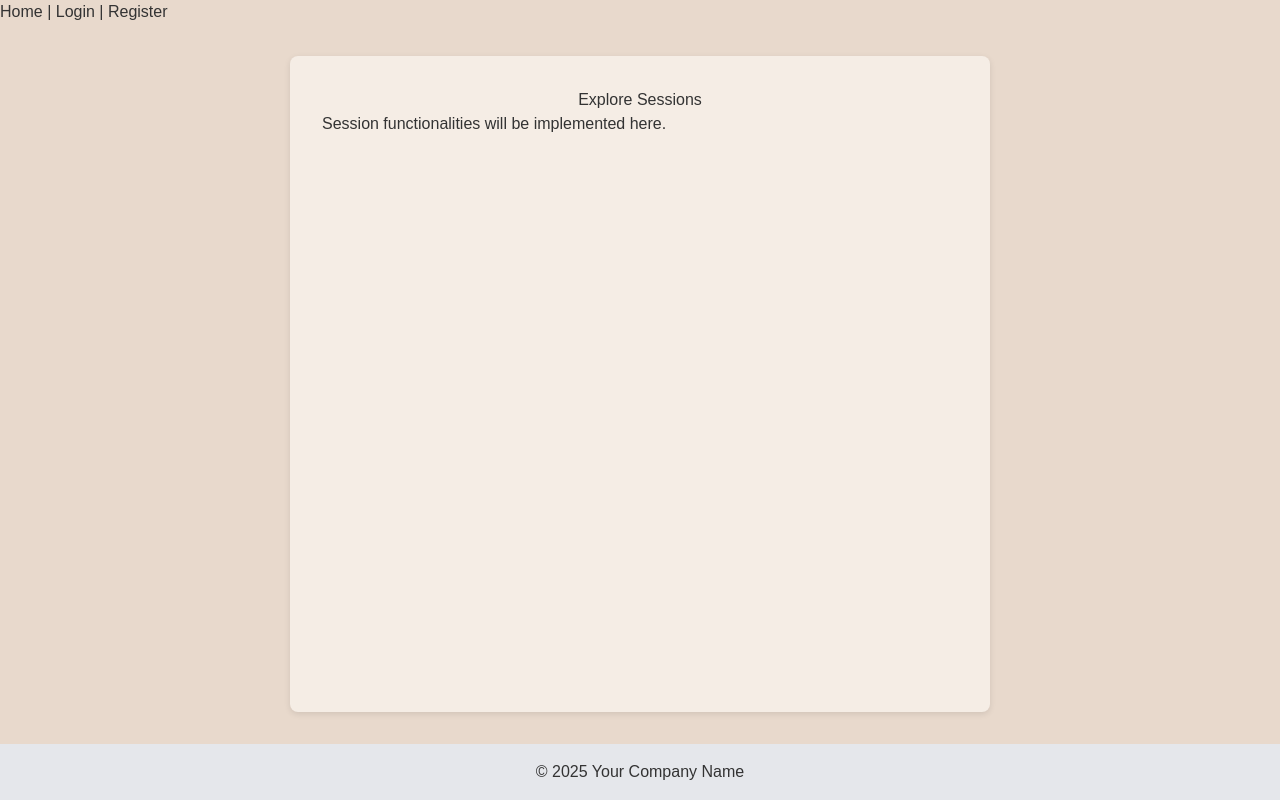
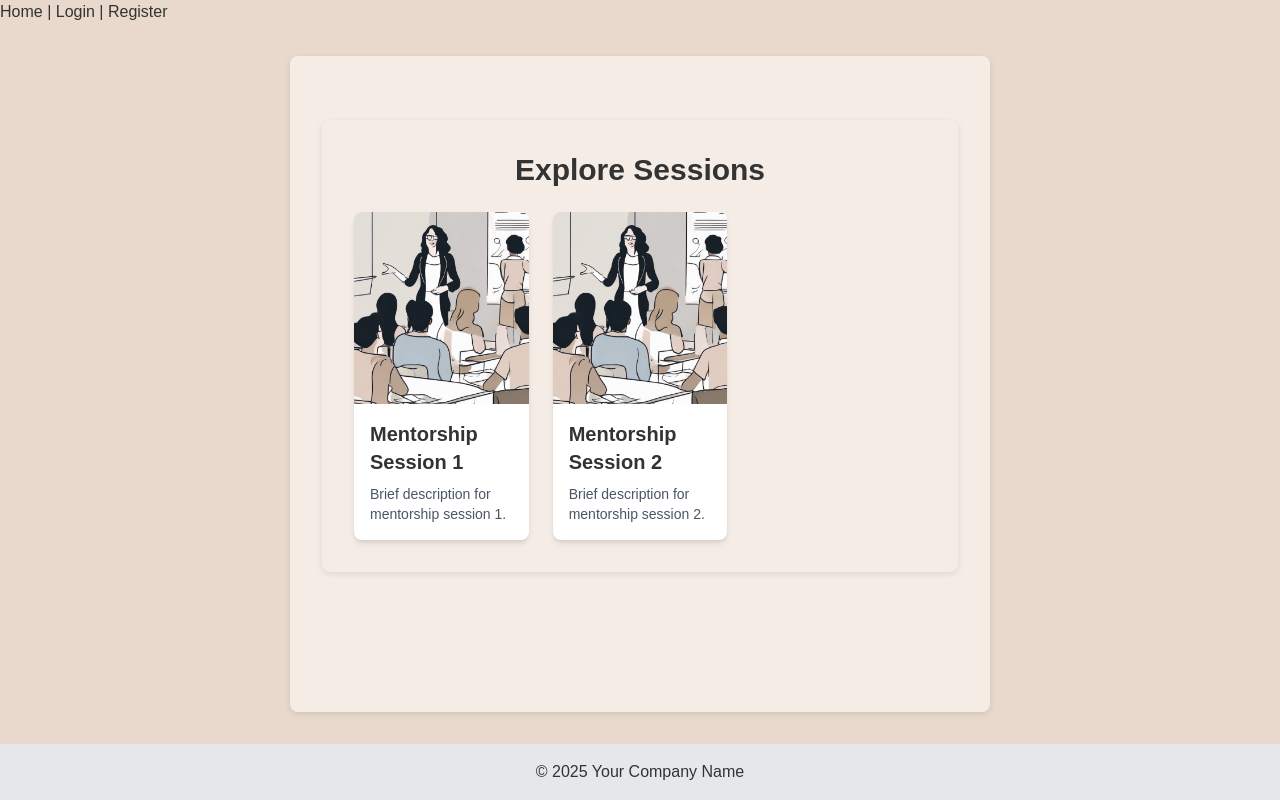
Before and after one commit to HohhotDog/Transplant-Australia-Mentoring-Platform, a React (Create React App) app in the folder Mentor-Matching-Platform/client/: page /session in a window 1280 px wide. Built offline with nearby package versions, Linux system fonts and the light colour scheme.

Commit message:
explore session page

```diff
--- a/Mentor-Matching-Platform/client/src/App.js
+++ b/Mentor-Matching-Platform/client/src/App.js
@@ -10,7 +10,7 @@ import RegisterPage from "./pages/Auth/RegisterPage";
 import SurveyPage from "./pages/Sessions/SurveyPage";
 import ProfilePage from "./pages/ProfilePage";
 import AdminPage from "./pages/Admin/AdminPage";
-import SessionPage from "./pages/Sessions/SessionPage";
+import SessionPage from "./pages/Sessions/ExploreSessionPage";
 
 
 // Import global layout component
--- a/Mentor-Matching-Platform/client/src/components/session/SessionCard.jsx
+++ b/Mentor-Matching-Platform/client/src/components/session/SessionCard.jsx
@@ -0,0 +1,32 @@
+import React from 'react';
+import { Link } from 'react-router-dom'; // Import Link for routing
+
+/**
+ * SessionCard component displays a session card with image, title, and description.
+ * When clicked, it navigates to the session detail page.
+ */
+const SessionCard = ({ session }) => {
+  // Destructure session properties
+  const { id, image, title, description } = session;
+
+  return (
+    <Link to={`/sessions/${id}`} className="block">
+      <div className="bg-white rounded-lg shadow-md hover:shadow-xl transition duration-300">
+        {/* Session image */}
+        <img
+          src={image}
+          alt={title}
+          className="w-full h-48 object-cover rounded-t-lg"
+        />
+        <div className="p-4">
+          {/* Session title */}
+          <h3 className="text-xl font-bold">{title}</h3>
+          {/* Session description */}
+          <p className="mt-2 text-gray-600 text-sm">{description}</p>
+        </div>
+      </div>
+    </Link>
+  );
+};
+
+export default SessionCard;
--- /dev/null
+++ b/Mentor-Matching-Platform/client/src/pages/Sessions/ExploreSessionPage.js
@@ -0,0 +1,39 @@
+import React from 'react';
+import SessionCard from '../../components/session//SessionCard'; // Adjust the import path based on your project structure
+
+/**
+ * ExploreSessionsPage component displays a list of session cards.
+ * It maps through a sessions array and renders a SessionCard for each session.
+ */
+const ExploreSessionsPage = () => {
+  // Dummy session data for demonstration
+  const sessions = [
+    {
+      id: '1',
+      // The image is stored in the public folder under 'images/sessions'
+      image: '/images/session.png',
+      title: 'Mentorship Session 1',
+      description: 'Brief description for mentorship session 1.',
+    },
+    {
+      id: '2',
+      image: '/images/session.png',
+      title: 'Mentorship Session 2',
+      description: 'Brief description for mentorship session 2.',
+    },
+    // Add more session objects as needed
+  ];
+
+  return (
+    <div className="container mx-auto px-4 py-8">
+      <h1 className="text-3xl font-bold mb-6">Explore Sessions</h1>
+      <div className="grid grid-cols-1 md:grid-cols-2 lg:grid-cols-3 gap-6">
+        {sessions.map((session) => (
+          <SessionCard key={session.id} session={session} />
+        ))}
+      </div>
+    </div>
+  );
+};
+
+export default ExploreSessionsPage;
--- a/Mentor-Matching-Platform/client/src/pages/Sessions/SessionPage.js
+++ /dev/null
@@ -1,13 +0,0 @@
-// src/pages/SessionPage.js
-import React from "react";
-
-const SessionPage = () => {
-  return (
-    <div>
-      <h2>Explore Sessions</h2>
-      <p>Session functionalities will be implemented here.</p>
-    </div>
-  );
-};
-
-export default SessionPage;
```
